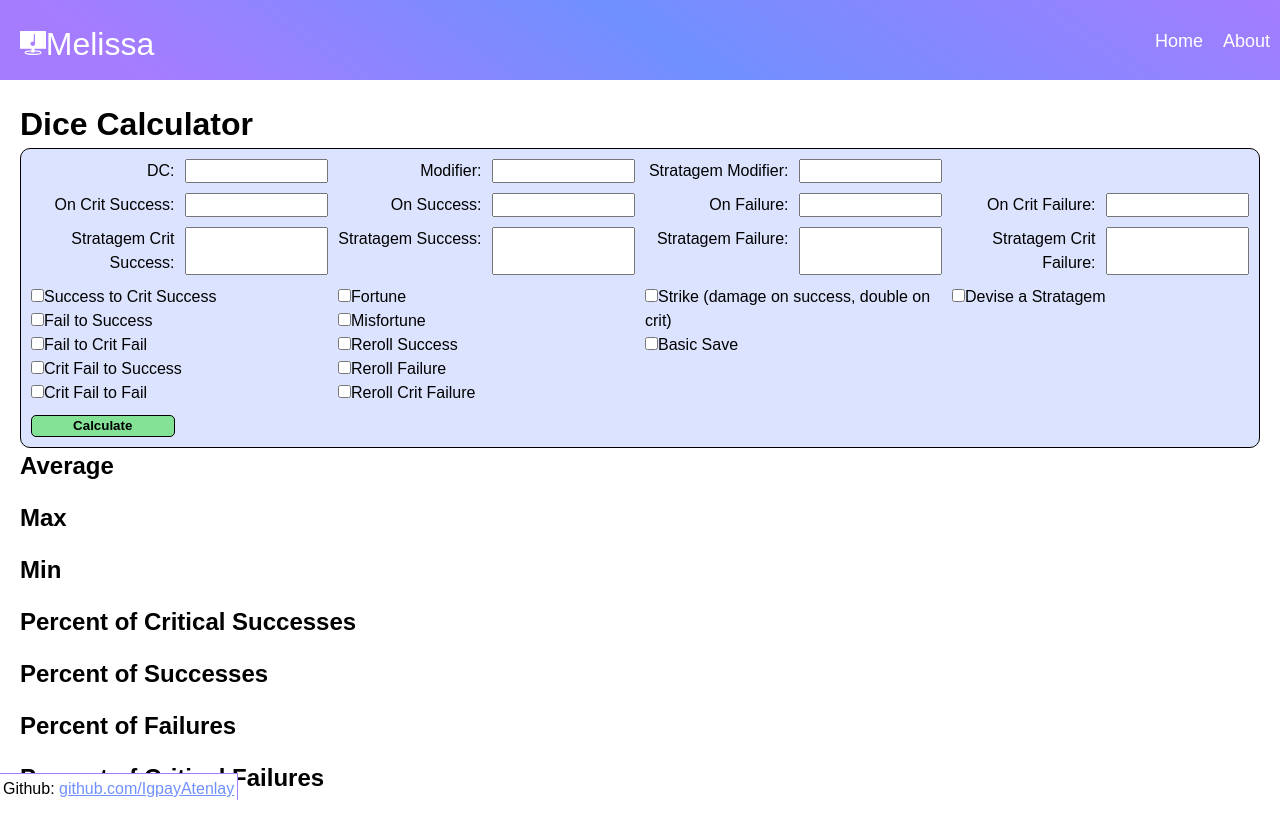
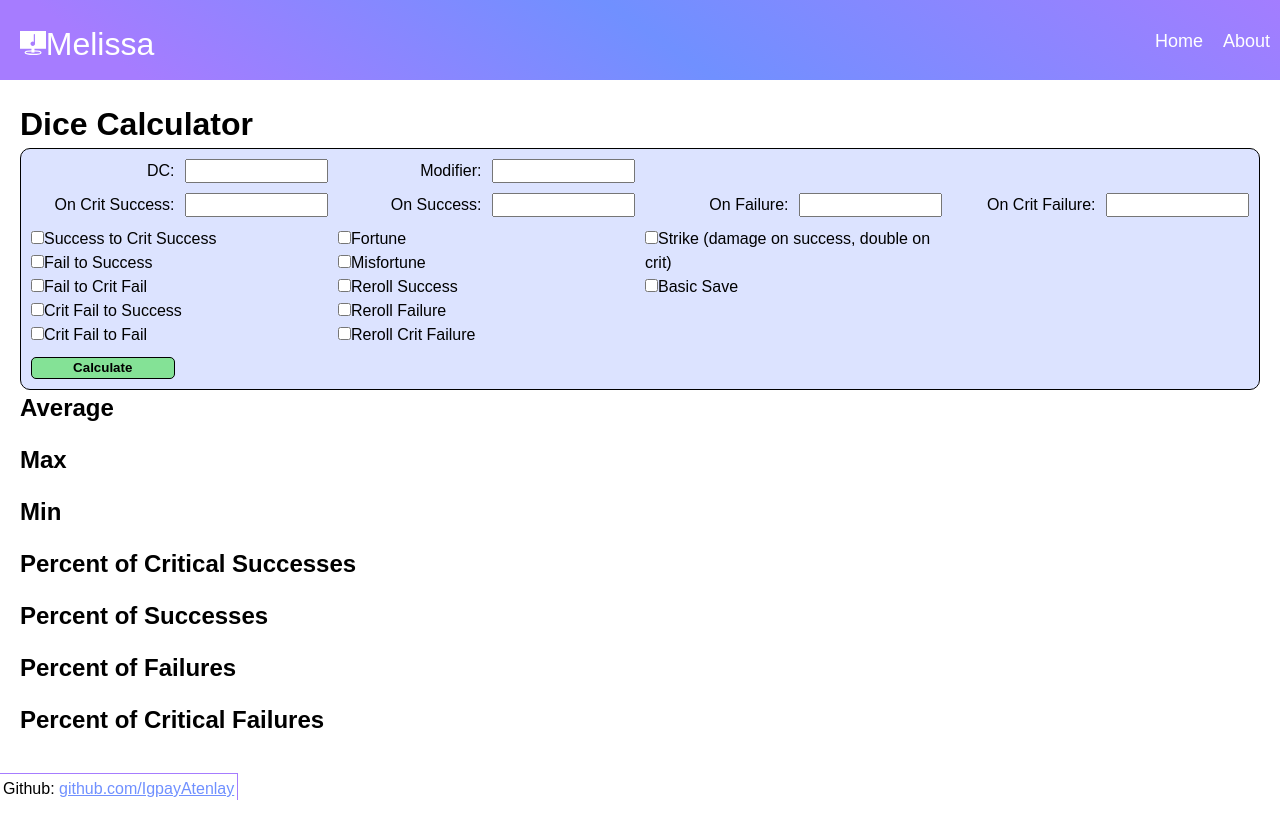
Before and after one commit to IgpayAtenlay/website, a React (Create React App) app in the folder client/: page /diceCalculator in a window 1280 px wide. After the commit the page ends 800 px from the top, so only its background shows below. Built offline with nearby package versions, Linux system fonts and the light colour scheme.

Commit message:
added folder

```diff
--- a/client/src/pages/diceCalculator.jsx
+++ b/client/src/pages/diceCalculator/index.jsx
@@ -1,7 +1,8 @@
-import React from "react"
-import "../css/diceCalculator.css";
+import React from "react";
+import "../../css/diceCalculator.css";
 
-const DiceCalculator = () => {
+export default function DiceCalculator() {
+
     return(<div>
         <h1>Dice Calculator</h1>
 
@@ -10,8 +11,6 @@ const DiceCalculator = () => {
                 <input type="text" name="DC" />
             <label>Modifier:</label>
                 <input type="text" name="modifier"  />
-            <label class="investigator">Stratagem Modifier:</label>
-                <input type="text" name="stratagemModifier" class="investigator" />
             <label class="newLine damage" for="critSuccessDice">On Crit Success:</label>
                 <input class = "damage" type="text" name="critSuccessDice" />
             <label class = "damage" for="successDice">On Success:</label>
@@ -20,14 +19,6 @@ const DiceCalculator = () => {
                 <input class = "damage" type="text" name="failDice" />
             <label class = "damage" for="critFailDice">On Crit Failure:</label>
                 <input class = "damage" type="text" name="critFailDice" />
-            <label class="newLine damage investigator" for="stratagemCritSuccessDice">Stratagem Crit Success:</label>
-                <input class = "damage investigator" type="text" name="stratagemCritSuccessDice" />
-            <label class = "damage investigator" for="stratagemSuccessDice">Stratagem Success:</label>
-                <input class = "damage investigator" type="text" name="stratagemSuccessDice" />
-            <label class = "damage investigator" for="stratagemFailDice">Stratagem Failure:</label>
-                <input class = "damage investigator" type="text" name="stratagemFailDice" />
-            <label class = "damage investigator" for="stratagemCritFailDice">Stratagem Crit Failure:</label>
-                <input class = "damage investigator" type="text" name="stratagemCritFailDice" />
             <div class="newLine checkbox">
                 <input type="checkbox" class="degreeOfSuccess" name="StoCS" />
                 <label for="StoCS">Success to Crit Success</label><br />
@@ -58,12 +49,8 @@ const DiceCalculator = () => {
                 <input type="checkbox" class="damageType" name="basicSave" />
                 <label for="misfortune">Basic Save</label><br />
             </div>
-            <div class="checkbox">
-                <input type="checkbox" name="investigator" />
-                <label for="fortune">Devise a Stratagem</label><br />
-            </div>
 
-            <input type="submit" value="Calculate" />
+            <input class="newLine" type="submit" value="Calculate" />
         </form>
 
             <h2>Average</h2>
@@ -85,5 +72,3 @@ const DiceCalculator = () => {
         <script src="js/diceCalculator.js" charset="utf-8"></script>
     </div>);
 };
-
-export default DiceCalculator;
```
